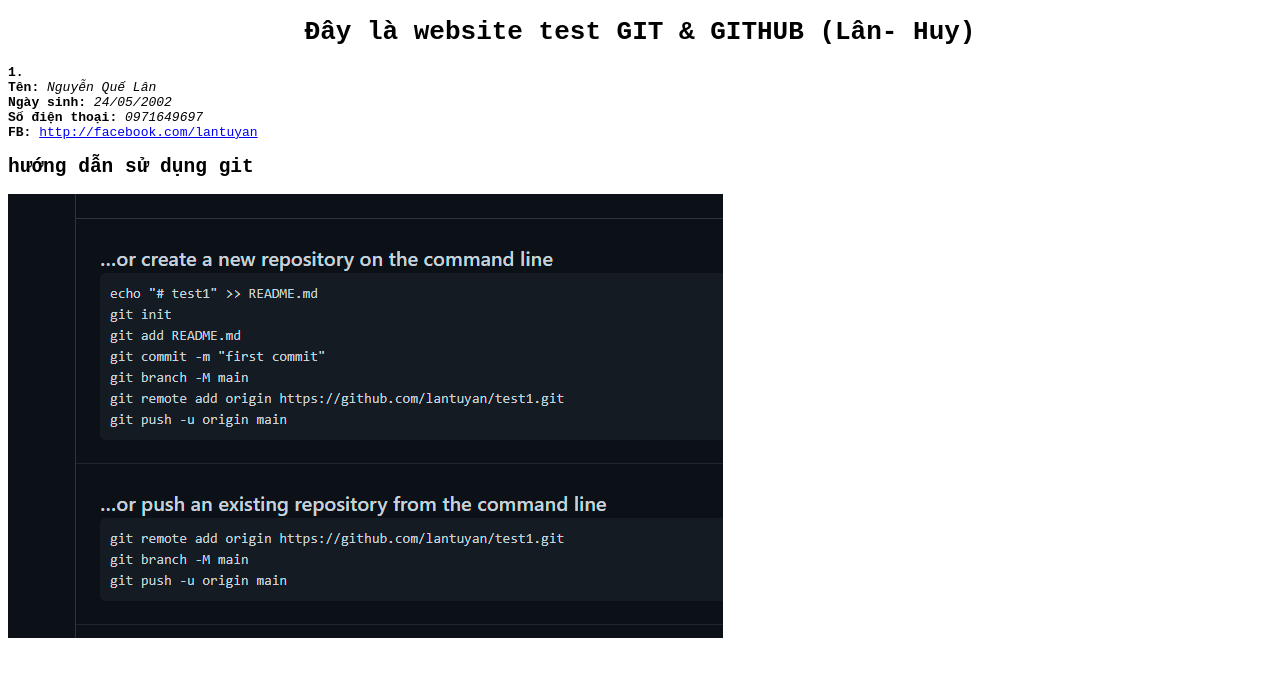
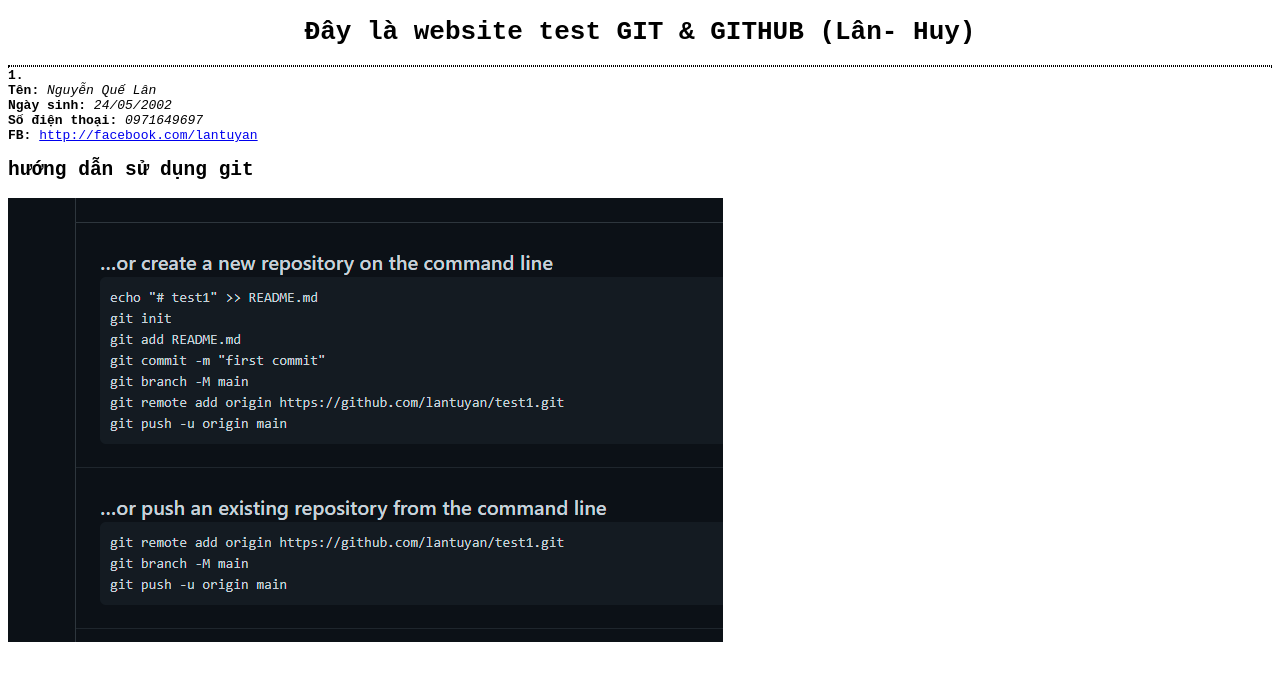
Before and after one commit to lantuyan/lantuyan.github.io, a plain HTML site: page index.html in a window 1280 px wide. Drawn offline with Linux system fonts and the light colour scheme.

Commit message:
them duong ke <hr>

```diff
--- a/1.css
+++ b/1.css
@@ -4,3 +4,7 @@ body{
 h1{
 	text-align: center;
 }
+hr{
+	border-style:dotted;
+	font-size:3px;
+}
--- a/index.html
+++ b/index.html
@@ -8,6 +8,7 @@
 </head>
 <body>
 	<h1>Đây là website test GIT & GITHUB (Lân- Huy)</h1>
+	<hr>
 	<div><b>1.</b></div>
 	<div class="thongtin">
 		<b>Tên: </b> <i>Nguyễn Quế Lân</i>
```
